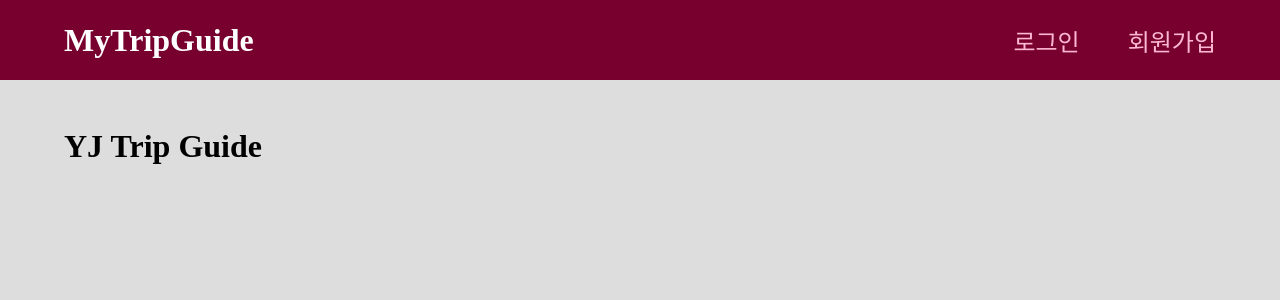
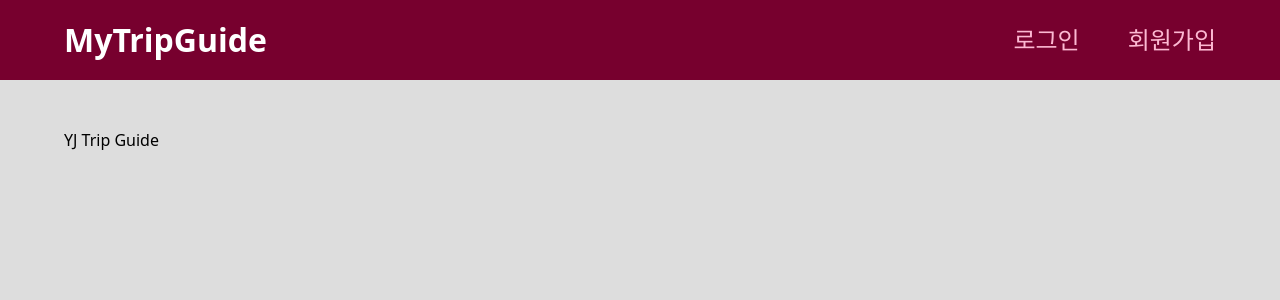
Before and after one commit to seokjin8678/tripguide-front, a Next.js app: page / in a window 1280 px wide. Shown: the top 300 px of the page. Built offline with nearby package versions, Linux system fonts and the light colour scheme.

Commit message:
feat: tailwind 라이브러리 추가

```diff
--- a/package.json
+++ b/package.json
@@ -17,8 +17,11 @@
     "@types/node": "18.11.9",
     "@types/react": "18.0.25",
     "@types/react-dom": "18.0.9",
+    "autoprefixer": "^10.4.13",
     "eslint": "8.27.0",
     "eslint-config-next": "13.0.3",
+    "postcss": "^8.4.19",
+    "tailwindcss": "^3.2.4",
     "typescript": "4.9.3"
   }
 }
--- /dev/null
+++ b/postcss.config.js
@@ -0,0 +1,6 @@
+module.exports = {
+  plugins: {
+    tailwindcss: {},
+    autoprefixer: {},
+  },
+}
--- a/styles/globals.css
+++ b/styles/globals.css
@@ -1,3 +1,7 @@
+@tailwind base;
+@tailwind components;
+@tailwind utilities;
+
 * {
     box-sizing: border-box;
 }
--- /dev/null
+++ b/tailwind.config.js
@@ -0,0 +1,11 @@
+/** @type {import('tailwindcss').Config} */
+module.exports = {
+    content: [
+        "./pages/**/*.{js,ts,jsx,tsx}",
+        "./components/**/*.{js,ts,jsx,tsx}",
+    ],
+    theme: {
+        extend: {},
+    },
+    plugins: [],
+}
```
Also changed, not shown: 1 other file (tests, documents, lock files or other folders).
